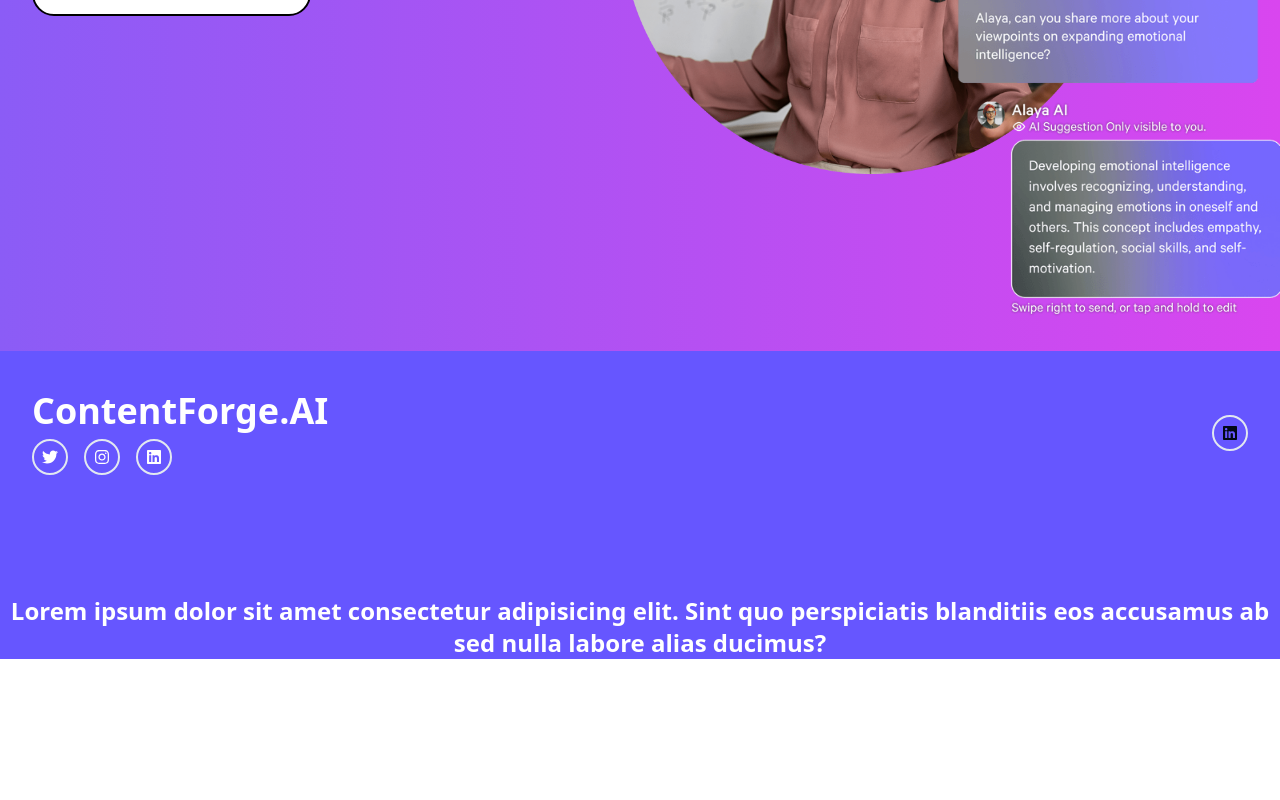
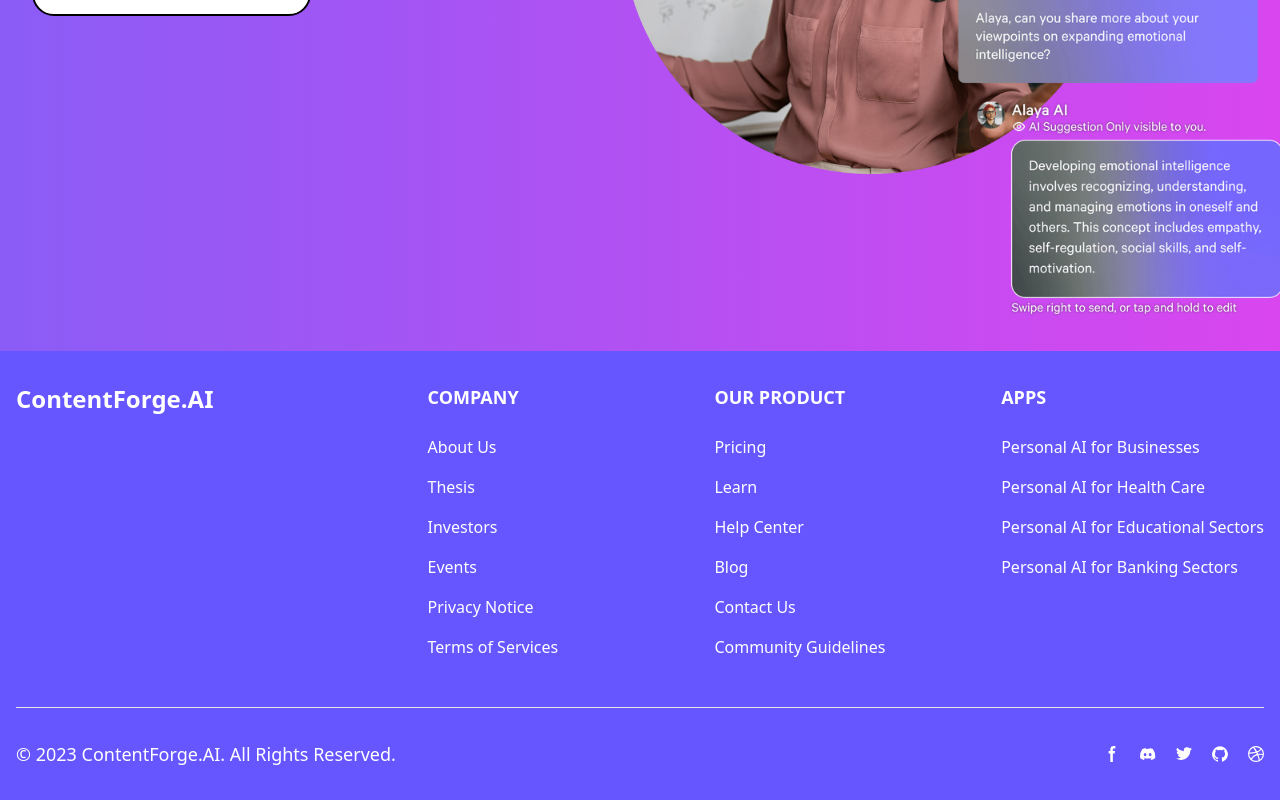
Before and after one commit to mishra-gaurav-04/saas-frontend, a Next.js app: page / in a window 1280 px wide. Shown: the part 1249-2049 px from the top of the page. Before the commit the page ends 1908 px from the top, so only its background shows below. Built offline with nearby package versions, Linux system fonts and the light colour scheme.

Commit message:
updated landing page

```diff
--- a/app/globals.css
+++ b/app/globals.css
@@ -66,6 +66,17 @@
   }
 }
 
+body::-webkit-scrollbar {
+  display: block;
+  width: 8px;
+  background: #7F27FF;
+}
+body::-webkit-scrollbar-thumb {
+  background-color: #fff;
+
+  border-radius: 50px;
+}
+
 @layer base {
   * {
     @apply border-border;
--- a/components/Footer.tsx
+++ b/components/Footer.tsx
@@ -1,36 +1,123 @@
 import React from "react";
-import { FaTwitter, FaInstagram, FaLinkedin } from "react-icons/fa";
+import Link from 'next/link';
 
 const Footer = () => {
   return (
-    <footer className='bg-[#6656FF] w-full'>
-      <div className='container mx-auto py-10 flex flex-col md:flex-row items-center justify-between gap-8'>
-        <div className='text-white w-full md:w-1/3'>
-          <h1 className='text-4xl font-semibold'>ContentForge.AI</h1>
-          <div className='flex gap-4 mt-2'>
-            <div className='rounded-full p-2 border-2 flex items-center justify-center'>
-              <FaTwitter/>
+    <footer className="bg-[#6656FF] dark:bg-gray-900">
+      <div className="mx-auto w-full max-w-screen-xl p-4 py-6 lg:py-8">
+        <div className="md:flex md:justify-between">
+          <div className="mb-6 md:mb-0">
+            <Link href="/" className="flex items-center">
+              <span className="self-center text-2xl font-semibold whitespace-nowrap text-white">ContentForge.AI</span>
+            </Link>
+          </div>
+          <div className="grid grid-cols-2 gap-8 sm:gap-6 sm:grid-cols-3">
+            <div>
+              <h2 className="mb-6 text-lg font-semibold  uppercase text-white">Company</h2>
+              <ul className="text-gray-500 dark:text-gray-400 font-medium">
+                <li className="mb-4">
+                  <h1 className="text-white text-md font-light">About Us</h1>
+                </li>
+                <li className="mb-4">
+                  <h1 className="text-white text-md font-light">Thesis</h1>
+                </li>
+                <li className="mb-4">
+                  <h1 className="text-white text-md font-light">Investors</h1>
+                </li>
+                <li className="mb-4">
+                  <h1 className="text-white text-md font-light">Events</h1>
+                </li>
+                <li className="mb-4">
+                  <h1 className="text-white text-md font-light">Privacy Notice</h1>
+                </li>
+                <li className="mb-4">
+                  <h1 className="text-white text-md font-light">Terms of Services</h1>
+                </li>
+
+              </ul>
             </div>
-            <div className='rounded-full p-2 border-2 flex items-center justify-center'>
-              <FaInstagram/>
+            <div>
+              <h2 className="mb-6 text-lg font-semibold  uppercase text-white">Our Product</h2>
+              <ul className="text-gray-500 dark:text-gray-400 font-medium">
+                <li className="mb-4">
+                  <h1 className="text-white text-md font-light">Pricing</h1>
+                </li>
+                <li className="mb-4">
+                  <h1 className="text-white text-md font-light">Learn</h1>
+                </li>
+                <li className="mb-4">
+                  <h1 className="text-white text-md font-light">Help Center</h1>
+                </li>
+                <li className="mb-4">
+                  <h1 className="text-white text-md font-light">Blog</h1>
+                </li>
+                <li className="mb-4">
+                  <h1 className="text-white text-md font-light">Contact Us</h1>
+                </li>
+                <li className="mb-4">
+                  <h1 className="text-white text-md font-light">Community Guidelines</h1>
+                </li>
+              </ul>
             </div>
-            <div className='rounded-full p-2 border-2 flex items-center justify-center'>
-              <FaLinkedin/>
+            <div>
+              <h2 className="mb-6 text-lg font-semibold text-white uppercase ">Apps</h2>
+              <ul className="text-gray-500 dark:text-gray-400 font-medium">
+                <li className="mb-4">
+                  <h1 className="text-white text-md font-light">Personal AI for Businesses</h1>
+                </li>
+                <li className="mb-4">
+                  <h1 className="text-white text-md font-light">Personal AI for Health Care</h1>
+                </li>
+                <li className="mb-4">
+                  <h1 className="text-white text-md font-light">Personal AI for Educational Sectors</h1>
+                </li>
+                <li className="mb-4">
+                  <h1 className="text-white text-md font-light">Personal AI for Banking Sectors</h1>
+                </li>
+              </ul>
             </div>
           </div>
         </div>
-        <div className="rounded-full p-2 border-2 flex items-center justify-center">
-          <FaLinkedin />
+        <hr className="my-6 border-gray-200 sm:mx-auto dark:border-gray-700 lg:my-8" />
+        <div className="sm:flex sm:items-center sm:justify-between">
+          <span className="text-lg sm:text-center text-white">© 2023 <Link href="#" className="hover:underline">ContentForge.AI</Link>. All Rights Reserved.
+          </span>
+          <div className="flex mt-4 sm:justify-center sm:mt-0">
+            <Link href="#" className=" hover:text-blue-700 text-white">
+              <svg className="w-4 h-4" aria-hidden="true" xmlns="http://www.w3.org/2000/svg" fill="currentColor" viewBox="0 0 8 19">
+                <path fill-rule="evenodd" d="M6.135 3H8V0H6.135a4.147 4.147 0 0 0-4.142 4.142V6H0v3h2v9.938h3V9h2.021l.592-3H5V3.591A.6.6 0 0 1 5.592 3h.543Z" clip-rule="evenodd" />
+              </svg>
+              <span className="sr-only">Facebook page</span>
+            </Link>
+            <Link href="#" className=" hover:text-blue-700 text-white ms-5">
+              <svg className="w-4 h-4" aria-hidden="true" xmlns="http://www.w3.org/2000/svg" fill="currentColor" viewBox="0 0 21 16">
+                <path d="M16.942 1.556a16.3 16.3 0 0 0-4.126-1.3 12.04 12.04 0 0 0-.529 1.1 15.175 15.175 0 0 0-4.573 0 11.585 11.585 0 0 0-.535-1.1 16.274 16.274 0 0 0-4.129 1.3A17.392 17.392 0 0 0 .182 13.218a15.785 15.785 0 0 0 4.963 2.521c.41-.564.773-1.16 1.084-1.785a10.63 10.63 0 0 1-1.706-.83c.143-.106.283-.217.418-.33a11.664 11.664 0 0 0 10.118 0c.137.113.277.224.418.33-.544.328-1.116.606-1.71.832a12.52 12.52 0 0 0 1.084 1.785 16.46 16.46 0 0 0 5.064-2.595 17.286 17.286 0 0 0-2.973-11.59ZM6.678 10.813a1.941 1.941 0 0 1-1.8-2.045 1.93 1.93 0 0 1 1.8-2.047 1.919 1.919 0 0 1 1.8 2.047 1.93 1.93 0 0 1-1.8 2.045Zm6.644 0a1.94 1.94 0 0 1-1.8-2.045 1.93 1.93 0 0 1 1.8-2.047 1.918 1.918 0 0 1 1.8 2.047 1.93 1.93 0 0 1-1.8 2.045Z" />
+              </svg>
+              <span className="sr-only">Discord community</span>
+            </Link>
+            <Link href="#" className=" hover:text-blue-700 text-white ms-5">
+              <svg className="w-4 h-4" aria-hidden="true" xmlns="http://www.w3.org/2000/svg" fill="currentColor" viewBox="0 0 20 17">
+                <path fill-rule="evenodd" d="M20 1.892a8.178 8.178 0 0 1-2.355.635 4.074 4.074 0 0 0 1.8-2.235 8.344 8.344 0 0 1-2.605.98A4.13 4.13 0 0 0 13.85 0a4.068 4.068 0 0 0-4.1 4.038 4 4 0 0 0 .105.919A11.705 11.705 0 0 1 1.4.734a4.006 4.006 0 0 0 1.268 5.392 4.165 4.165 0 0 1-1.859-.5v.05A4.057 4.057 0 0 0 4.1 9.635a4.19 4.19 0 0 1-1.856.07 4.108 4.108 0 0 0 3.831 2.807A8.36 8.36 0 0 1 0 14.184 11.732 11.732 0 0 0 6.291 16 11.502 11.502 0 0 0 17.964 4.5c0-.177 0-.35-.012-.523A8.143 8.143 0 0 0 20 1.892Z" clip-rule="evenodd" />
+              </svg>
+              <span className="sr-only">Twitter page</span>
+            </Link>
+            <Link href="#" className=" hover:text-blue-700 text-white ms-5">
+              <svg className="w-4 h-4" aria-hidden="true" xmlns="http://www.w3.org/2000/svg" fill="currentColor" viewBox="0 0 20 20">
+                <path fill-rule="evenodd" d="M10 .333A9.911 9.911 0 0 0 6.866 19.65c.5.092.678-.215.678-.477 0-.237-.01-1.017-.014-1.845-2.757.6-3.338-1.169-3.338-1.169a2.627 2.627 0 0 0-1.1-1.451c-.9-.615.07-.6.07-.6a2.084 2.084 0 0 1 1.518 1.021 2.11 2.11 0 0 0 2.884.823c.044-.503.268-.973.63-1.325-2.2-.25-4.516-1.1-4.516-4.9A3.832 3.832 0 0 1 4.7 7.068a3.56 3.56 0 0 1 .095-2.623s.832-.266 2.726 1.016a9.409 9.409 0 0 1 4.962 0c1.89-1.282 2.717-1.016 2.717-1.016.366.83.402 1.768.1 2.623a3.827 3.827 0 0 1 1.02 2.659c0 3.807-2.319 4.644-4.525 4.889a2.366 2.366 0 0 1 .673 1.834c0 1.326-.012 2.394-.012 2.72 0 .263.18.572.681.475A9.911 9.911 0 0 0 10 .333Z" clip-rule="evenodd" />
+              </svg>
+              <span className="sr-only">GitHub account</span>
+            </Link>
+            <Link href="#" className="hover:text-blue-700 text-white ms-5">
+              <svg className="w-4 h-4" aria-hidden="true" xmlns="http://www.w3.org/2000/svg" fill="currentColor" viewBox="0 0 20 20">
+                <path fill-rule="evenodd" d="M10 0a10 10 0 1 0 10 10A10.009 10.009 0 0 0 10 0Zm6.613 4.614a8.523 8.523 0 0 1 1.93 5.32 20.094 20.094 0 0 0-5.949-.274c-.059-.149-.122-.292-.184-.441a23.879 23.879 0 0 0-.566-1.239 11.41 11.41 0 0 0 4.769-3.366ZM8 1.707a8.821 8.821 0 0 1 2-.238 8.5 8.5 0 0 1 5.664 2.152 9.608 9.608 0 0 1-4.476 3.087A45.758 45.758 0 0 0 8 1.707ZM1.642 8.262a8.57 8.57 0 0 1 4.73-5.981A53.998 53.998 0 0 1 9.54 7.222a32.078 32.078 0 0 1-7.9 1.04h.002Zm2.01 7.46a8.51 8.51 0 0 1-2.2-5.707v-.262a31.64 31.64 0 0 0 8.777-1.219c.243.477.477.964.692 1.449-.114.032-.227.067-.336.1a13.569 13.569 0 0 0-6.942 5.636l.009.003ZM10 18.556a8.508 8.508 0 0 1-5.243-1.8 11.717 11.717 0 0 1 6.7-5.332.509.509 0 0 1 .055-.02 35.65 35.65 0 0 1 1.819 6.476 8.476 8.476 0 0 1-3.331.676Zm4.772-1.462A37.232 37.232 0 0 0 13.113 11a12.513 12.513 0 0 1 5.321.364 8.56 8.56 0 0 1-3.66 5.73h-.002Z" clip-rule="evenodd" />
+              </svg>
+              <span className="sr-only">Dribbble account</span>
+            </Link>
+          </div>
         </div>
       </div>
-      <div className="w-full text-center text-white mt-20">
-        <h1 className="font-semibold text-2xl">
-          Lorem ipsum dolor sit amet consectetur adipisicing elit. Sint quo
-          perspiciatis blanditiis eos accusamus ab sed nulla labore alias
-          ducimus?
-        </h1>
-      </div>
     </footer>
+
   );
 };
 
```
